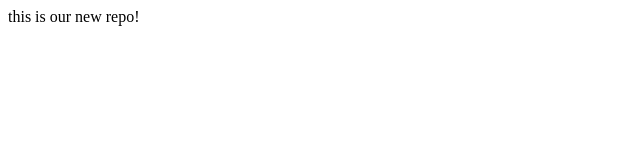
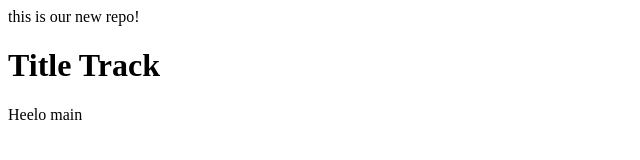
Before and after one commit to SaydurRahman53/LocalRepo, a plain HTML site: page index.html in a window 1280 px wide. Shown: the whole page, without its empty margins (0-640 px from the left). Drawn offline with Linux system fonts and the light colour scheme.

Commit message:
add new feature

```diff
--- a/index.html
+++ b/index.html
@@ -1 +1,3 @@
 <p>this is our new repo!</p>
+<h1>Title Track</h1>
+<p>Heelo main</p>
```
